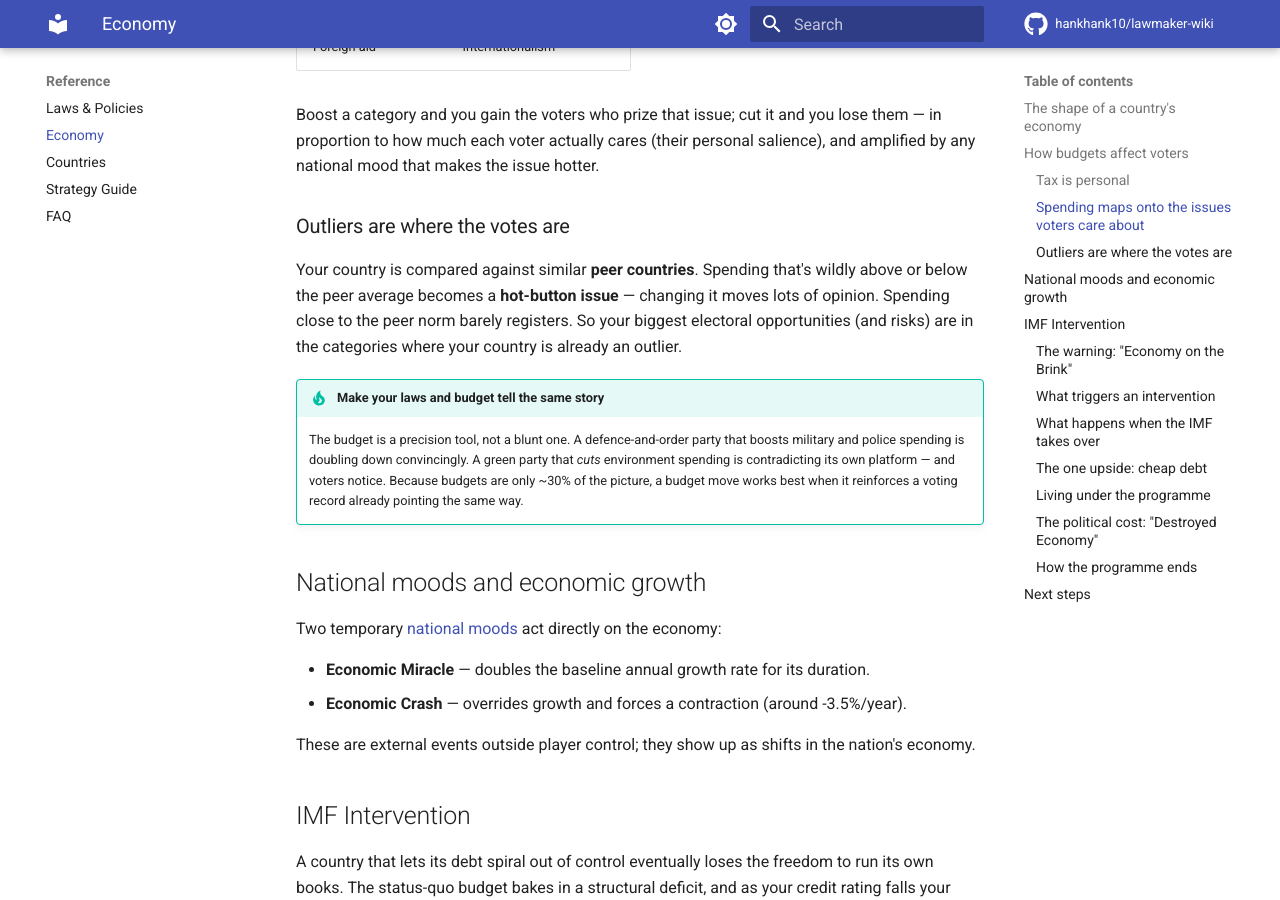
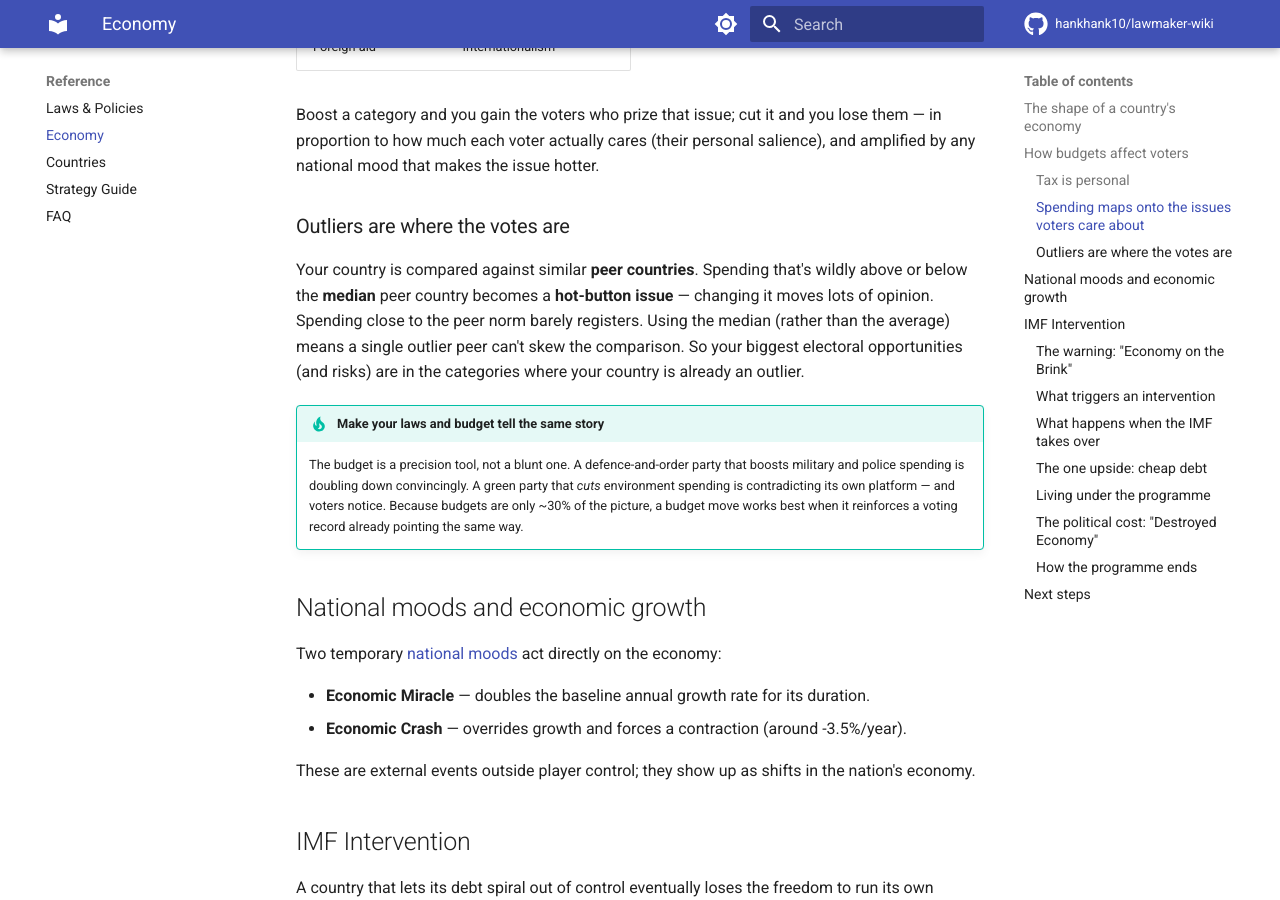
Before and after one commit to hankhank10/lawmaker-wiki, an MkDocs documentation site: the page built from docs/gameplay/economy.md, in a window 1280 px wide and 900 px high, scrolled down 1947 px. Built offline with MkDocs 1.6.1 and Material for MkDocs 9.7.7, drawn with Linux system fonts in a browser that asks for light colours; comment, search, counter and statistics services are not loaded.

Commit message:
📝 Sync from private repo
Auto-synced from hankhank10/lawmaker/game-manual

```diff
--- a/docs/gameplay/economy.md
+++ b/docs/gameplay/economy.md
@@ -49,7 +49,7 @@ Boost a category and you gain the voters who prize that issue; cut it and you lo
 
 ### Outliers are where the votes are
 
-Your country is compared against similar **peer countries**. Spending that's wildly above or below the peer average becomes a **hot-button issue** — changing it moves lots of opinion. Spending close to the peer norm barely registers. So your biggest electoral opportunities (and risks) are in the categories where your country is already an outlier.
+Your country is compared against similar **peer countries**. Spending that's wildly above or below the **median** peer country becomes a **hot-button issue** — changing it moves lots of opinion. Spending close to the peer norm barely registers. Using the median (rather than the average) means a single outlier peer can't skew the comparison. So your biggest electoral opportunities (and risks) are in the categories where your country is already an outlier.
 
 !!! tip "Make your laws and budget tell the same story"
     The budget is a precision tool, not a blunt one. A defence-and-order party that boosts military and police spending is doubling down convincingly. A green party that *cuts* environment spending is contradicting its own platform — and voters notice. Because budgets are only ~30% of the picture, a budget move works best when it reinforces a voting record already pointing the same way.
```
